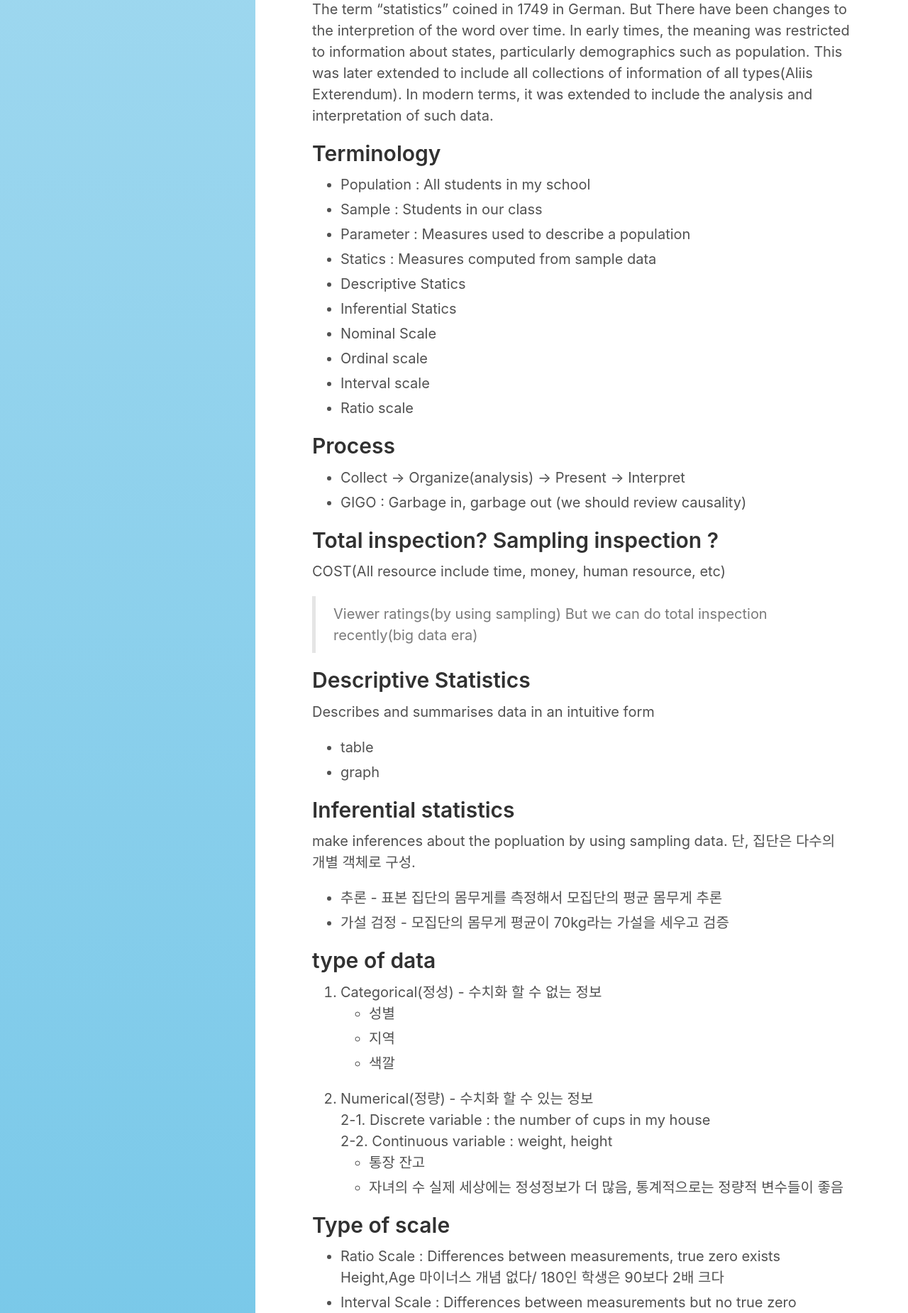
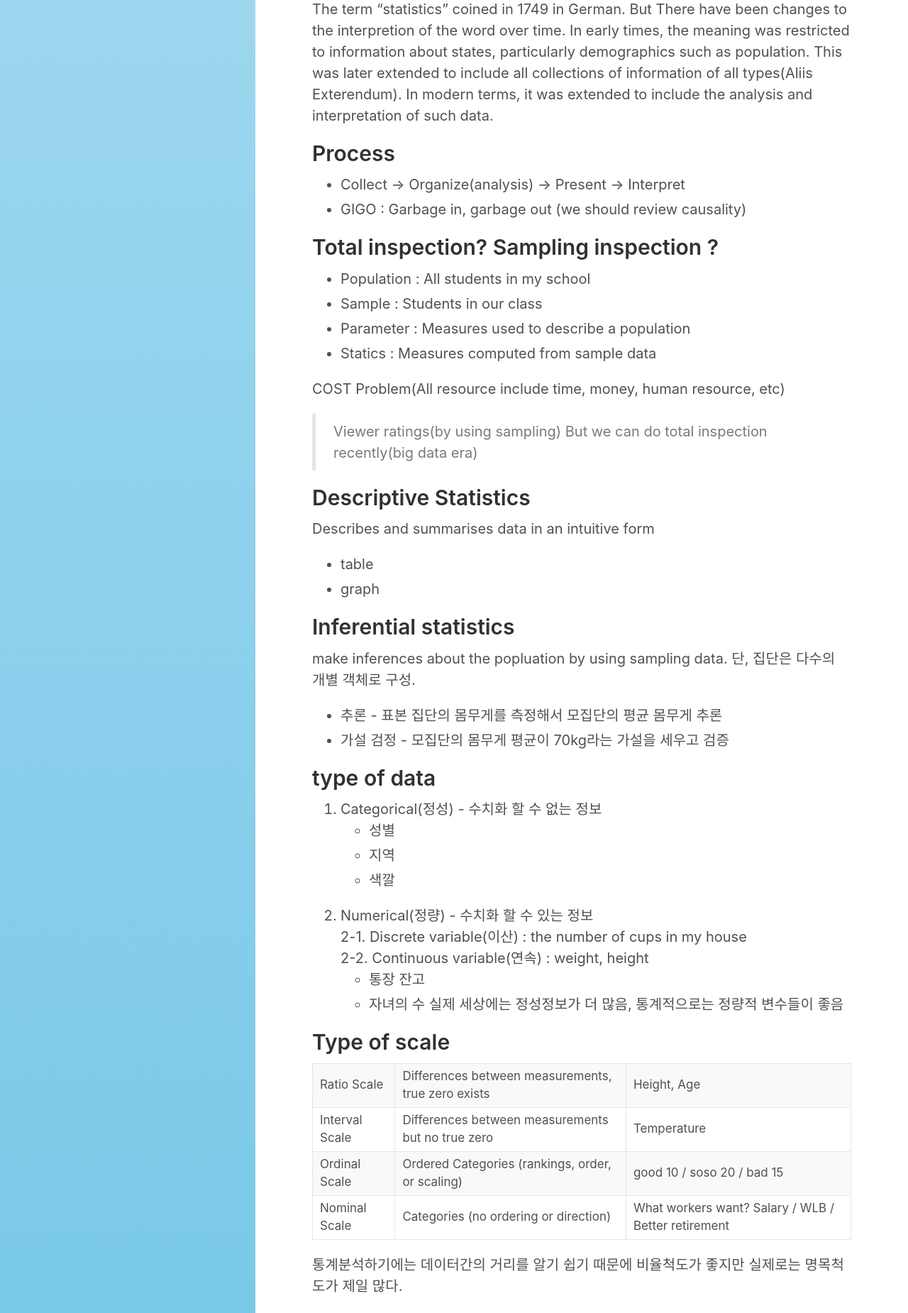
Before and after one commit to vlufoot/vlufoot.github.io, a Jekyll site: the page built from _posts/2018-10-19-datascience-statistics1.md, in a window 1280 px wide. Shown: the part 495-2345 px from the top of the page at 71% size. Built offline with Jekyll 4.4.1, drawn with Linux system fonts in a browser that asks for light colours; some of the changed text lies outside the part shown.

Commit message:
Update and rename 2018-10-19-datascience-statics1.md to 2018-10-19-datascience-statistics1.md

```diff
--- a/_posts/2018-10-19-datascience-statics1.md
+++ b/_posts/2018-10-19-datascience-statistics1.md
@@ -25,20 +25,6 @@ The term "statistics" coined in 1749 in German. But There have been changes to t
 
 <!--more-->
 
-## Terminology
-* Population : All students in my school
-* Sample : Students in our class
-* Parameter : Measures used to describe a population
-* Statics : Measures computed from sample data
-* Descriptive Statics
-* Inferential Statics
-* Nominal Scale
-* Ordinal scale
-* Interval scale
-* Ratio scale
-
-<!--more-->
-
 ## Process
 * Collect -> Organize(analysis) -> Present -> Interpret
 * GIGO : Garbage in, garbage out (we should review causality)
@@ -47,7 +33,12 @@ The term "statistics" coined in 1749 in German. But There have been changes to t
 
 ## Total inspection? Sampling inspection ?
 
-COST(All resource include time, money, human resource, etc)
+* Population : All students in my school
+* Sample : Students in our class
+* Parameter : Measures used to describe a population
+* Statics : Measures computed from sample data
+
+COST Problem(All resource include time, money, human resource, etc)
 
 > Viewer ratings(by using sampling)
 > But we can do total inspection recently(big data era)
@@ -79,25 +70,20 @@ make inferences about the popluation by using sampling data. 단, 집단은 다
 * 색깔
 
 2. Numerical(정량) - 수치화 할 수 있는 정보
-  2-1. Discrete variable : the number of cups in my house
-  2-2. Continuous variable : weight, height
+  2-1. Discrete variable(이산) : the number of cups in my house
+  2-2. Continuous variable(연속) : weight, height
 * 통장 잔고
 * 자녀의 수
 실제 세상에는 정성정보가 더 많음, 통계적으로는 정량적 변수들이 좋음
-
 
 <!--more-->
 
 ## Type of scale
 
-* Ratio Scale : Differences between measurements, true zero exists
-Height,Age 마이너스 개념 없다/ 180인 학생은 90보다 2배 크다
-* Interval Scale : Differences between measurements but no true zero
-Temperature : 100도 - 80도 = 20도 - 0도 / 2도는 1도보다 2배 덥지 않음
-* Ordinal Scale : Ordered Categories (rankings, order, or scaling)
-good 10 / soso 20 / bad 15
-* Nominal Scale : Categories (no ordering or direction)
-What workers want? Salary / WLB / Better retirement
+|Ratio Scale| Differences between measurements, true zero exists | Height, Age |
+|Interval Scale|Differences between measurements but no true zero|Temperature|
+|Ordinal Scale|Ordered Categories (rankings, order, or scaling)|good 10 / soso 20 / bad 15|
+|Nominal Scale|Categories (no ordering or direction)|What workers want? Salary / WLB / Better retirement|
 
 통계분석하기에는 데이터간의 거리를 알기 쉽기 때문에 비율척도가 좋지만 실제로는 명목척도가 제일 많다.
 
```
